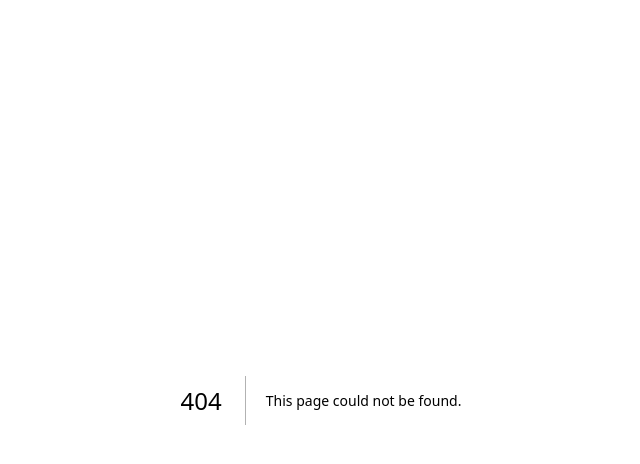
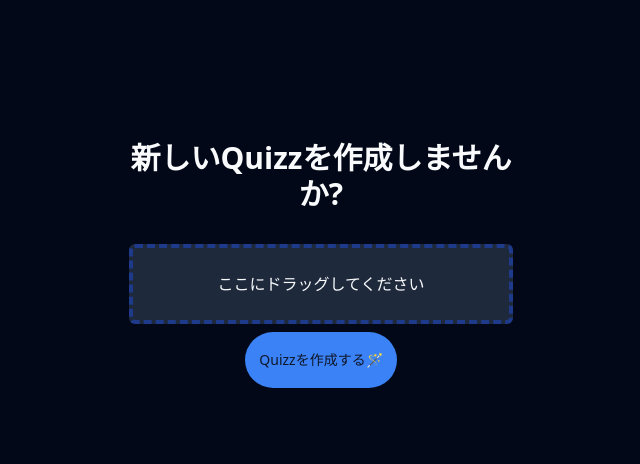
Before and after one commit to s3xmaxman/quizz-ai-app, a Next.js app: page /quizz/new in a window 1280 px wide. Before the commit this address had no page. Shown: the top 464 px of the page, without its empty margins (319-959 px from the left). Built offline with nearby package versions, Linux system fonts and the light colour scheme.

Commit message:
progress

```diff
--- /dev/null
+++ b/src/app/quizz/UploadDoc.tsx
@@ -0,0 +1,46 @@
+"use client"
+
+import { Button } from "@/components/ui/button"
+import React, { useState } from "react"
+
+const UploadDoc = () => {
+    const [document, setDocument] = useState<File | null | undefined>(null)
+
+    const [isLoading, setIsLoading] = useState<boolean>(false)
+
+    const handleSubmit = async (e: React.FormEvent<HTMLFormElement>) => {
+        e.preventDefault()
+        setIsLoading(true)
+        console.log(document)
+    }
+
+    return (
+        <div className="w-full">
+            <form className="w-full" onSubmit={handleSubmit}>
+              <label
+                htmlFor="document"
+                className="bg-secondary w-full flex h-20 rounded-md border-4 border-dashed border-blue-900 relative"
+               >
+                <div className="absolute inset-0 m-auto flex justify-center items-center">
+                    {document && document?.name  ?  document.name :  "ここにドラッグしてください"}
+                </div>
+                <input
+                    type="file"
+                    id="document"
+                    className="relative block w-full h-full z-50 opacity-0"
+                    onChange={(e) => setDocument(e?.target?.files?.[0])}
+                />
+                </label>
+                <Button
+                    type="submit"
+                    size="lg"
+                    className="mt-2"
+                >
+                    Quizzを作成する🪄
+                </Button>
+            </form>
+        </div>
+    )
+}
+
+export default UploadDoc
--- /dev/null
+++ b/src/app/quizz/new/page.tsx
@@ -0,0 +1,16 @@
+import UploadDoc from "../UploadDoc"
+
+const page = () => {
+    return (
+        <div className="flex flex-col flex-1">
+            <main className="py-11 flex flex-col text-center gap-4 items-center flex-1 mt-24">
+                <h2 className="text-3xl font-bold mb-4">
+                    新しいQuizzを作成しませんか?
+                </h2>
+                <UploadDoc />
+            </main>
+        </div>
+    )
+}
+
+export default page
```
